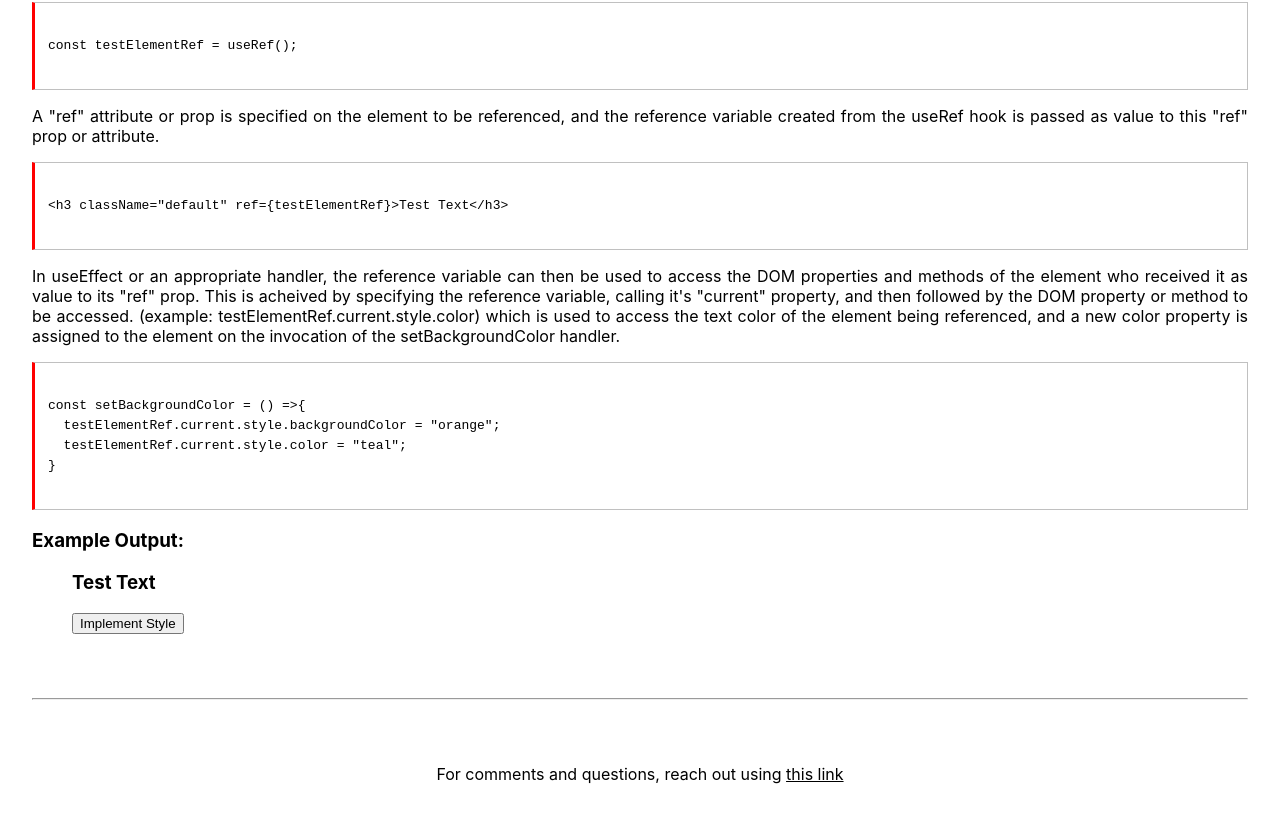
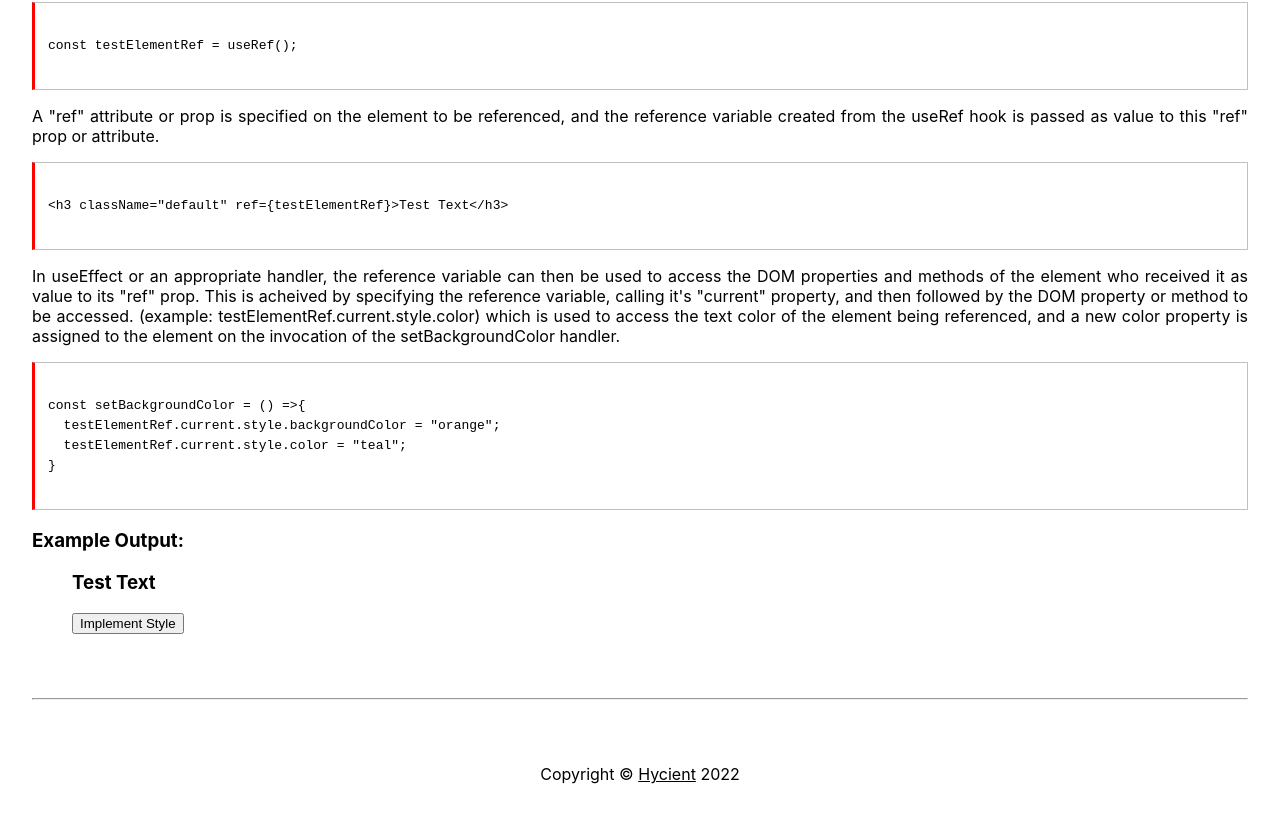
Before and after one commit to Hycient195/Learn-React-Hooks, a React (Create React App) app: page / in a window 1280 px wide. Shown: the part 7235-8057 px from the top of the page. Built offline with nearby package versions, Linux system fonts and the light colour scheme.

Commit message:
Added coprright to my name at footer of the page

```diff
--- a/src/App.js
+++ b/src/App.js
@@ -76,7 +76,7 @@ function App() {
 
       <hr />
       <footer>
-        <p className='centralize' >For comments and questions, reach out using <a target="_blank" href="https://hycient.vercel.app/contact-me">this link</a></p>
+        <p className='centralize' >Copyright &copy; <a target="_blank" href="https://hycient.vercel.app">Hycient</a> 2022</p>
       </footer>
 
 
```
